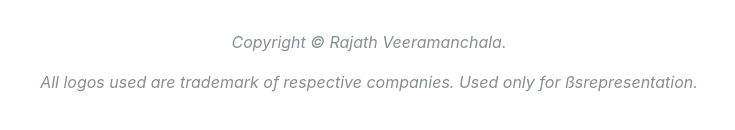
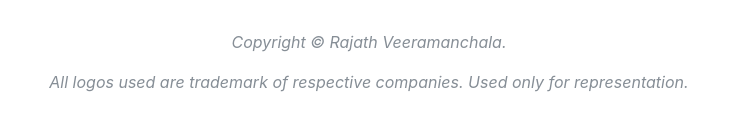
Before and after one commit to Rajath13/rajath, a website: page index.html in a window 1280 px wide. Shown: the part 4606-4736 px from the top of the page, 407-1142 px from the left. Drawn offline with nearby package versions, Linux system fonts and the light colour scheme; files that its build step writes are made by us from their sources; files whose address does not match are found by name; a web font is replaced by a local one.

Commit message:
spell check

```diff
--- a/index.html
+++ b/index.html
@@ -219,10 +219,10 @@
             <i class="fab fa-docker"></i>
             <p class="small">docker</p>
           </li>
-          <li class="list-inline-item">
+          <!-- <li class="list-inline-item">
             <span class="icon-azure"></span>
             <p class="small">azure</p>
-          </li>
+          </li> -->
           <li class="list-inline-item">
             <span class="icon-terraform"></span>
             <p class="small">terraform</p>
@@ -309,7 +309,7 @@
     <section class="p-3 p-lg-5 d-flex align-items-center">
       <div class="w-100">
         <p class="text-center font-italic">Copyright &copy; Rajath Veeramanchala.</p>
-        <p class="text-center font-italic">All logos used are trademark of respective companies. Used only for ßsrepresentation.</p>
+        <p class="text-center font-italic">All logos used are trademark of respective companies. Used only for representation.</p>
     </section>
   </div>
 
```
